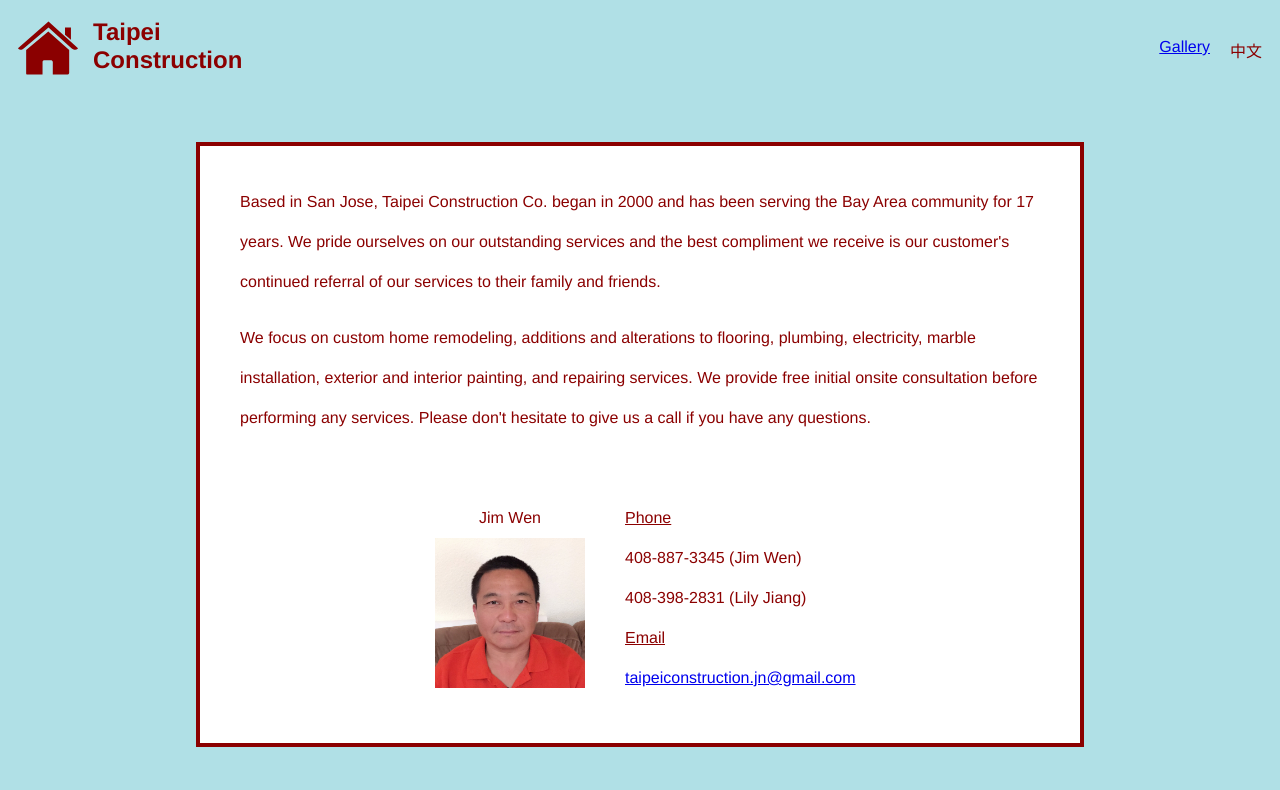
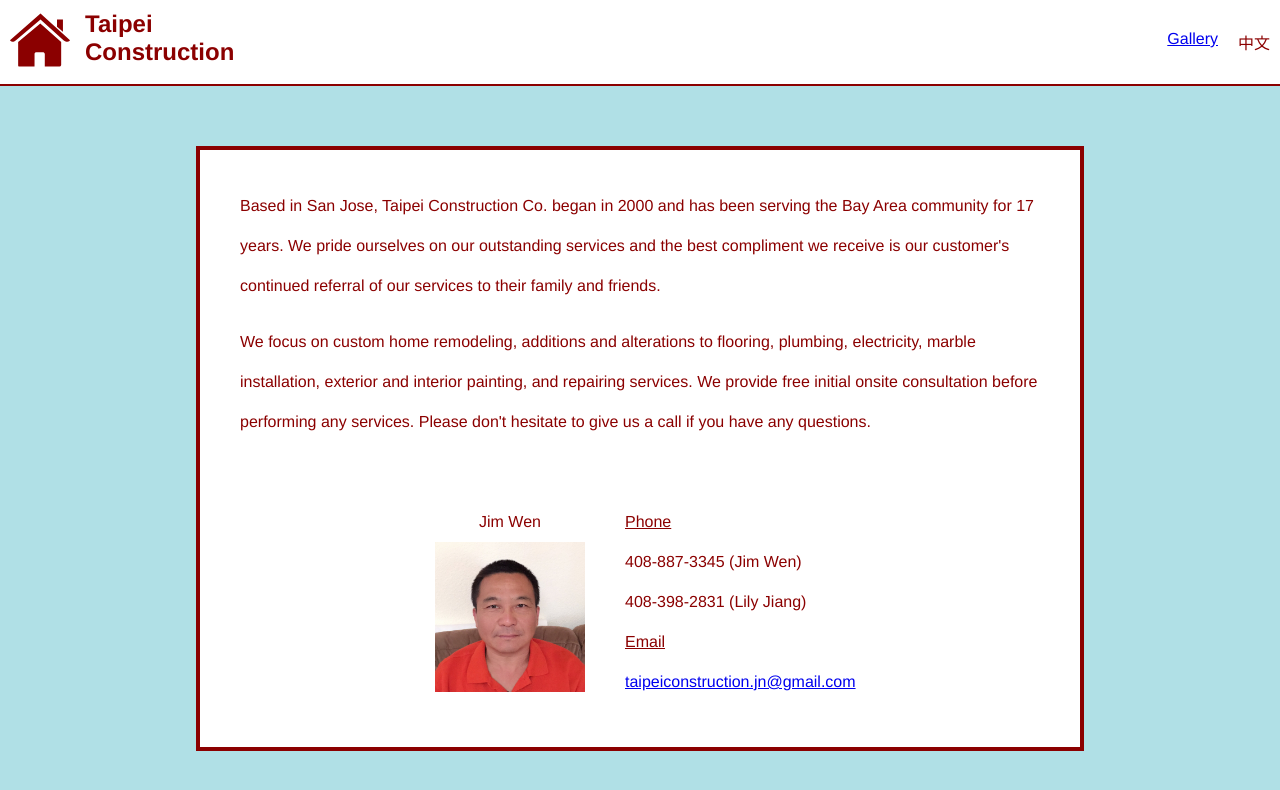
Before and after one commit to fay-jai/taipei-construction, a Vue app: page /#/ in a window 1280 px wide. Shown: the top 790 px of the page. Built offline with nearby package versions, Linux system fonts and the light colour scheme.

Commit message:
Style changes to header

```diff
--- a/src/App.vue
+++ b/src/App.vue
@@ -69,6 +69,7 @@ export default {
 body {
   background-color: powderblue;
   color: darkred;
+  margin: 0;
 }
 
 #app {
@@ -79,6 +80,8 @@ body {
 
 .header {
   align-items: center;
+  background-color: white;
+  border-bottom: 2px solid darkred;
   display: flex;
   justify-content: space-between;
   padding: 10px
--- a/src/components/Home.vue
+++ b/src/components/Home.vue
@@ -78,7 +78,7 @@ export default {
 }
 
 .home {
-  padding: 10px;
+  padding: 20px;
 }
 
 .info {
```
